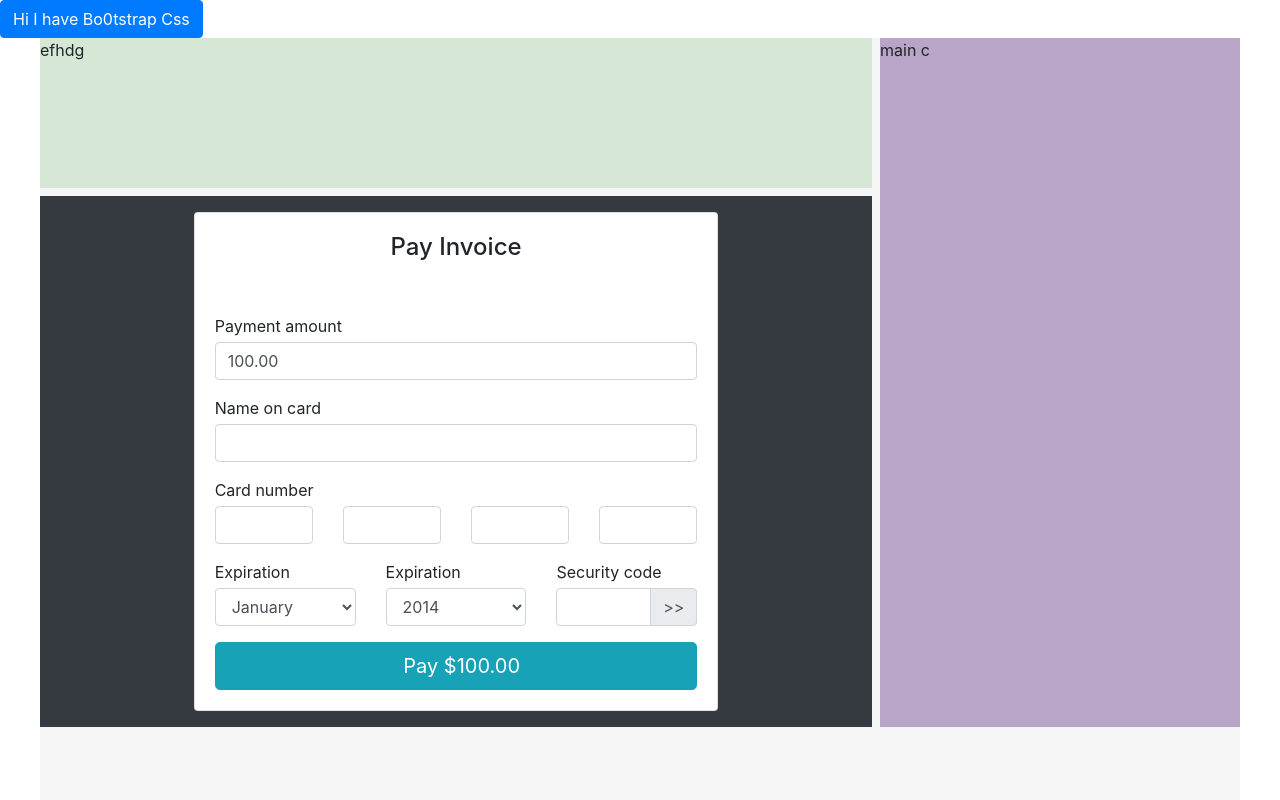
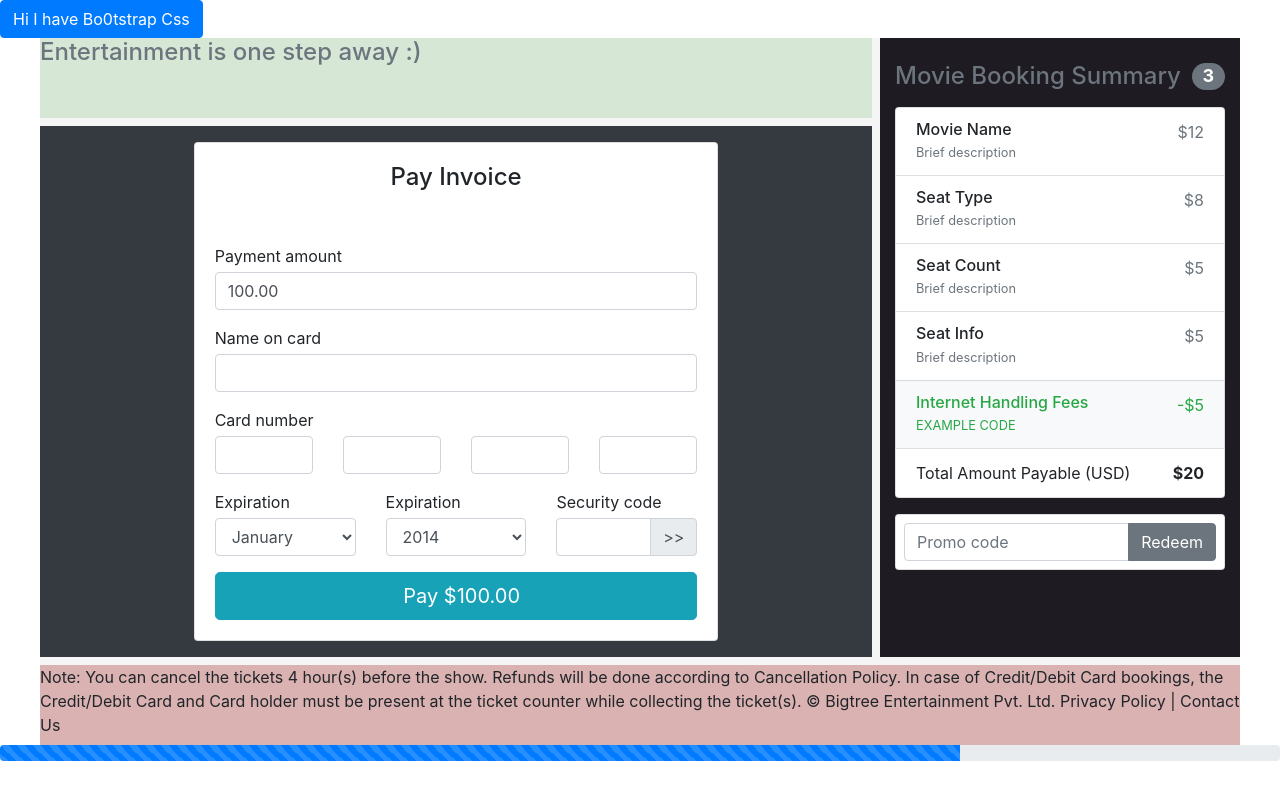
Before and after one commit to ashokaparna/web-project-bookmymovie, an Angular app in the folder BookMyMovie/: page / in a window 1280 px wide. Shown: the top 800 px of the page. Built offline with nearby package versions, Linux system fonts and the light colour scheme.

Commit message:
Order Summary Panel Included In Payment Form

```diff
--- a/BookMyMovie/src/app/payment/payment.component.html
+++ b/BookMyMovie/src/app/payment/payment.component.html
@@ -1,7 +1,12 @@
 <div class="mainc">
     <div class = "mainc_a">
 
-    efhdg
+
+          <h4 class="d-flex justify-content-between align-items-center mb-3">
+
+            <span class="text-muted">Entertainment is one step away :)</span>
+
+        </h4>
 
     </div>
     <div class = "mainc_b">
@@ -245,11 +250,81 @@
 
 
 
+<!-- Order Summary Side Panel -->
+<div class = "mainc_c">
 
-            <div class = "mainc_c">
-                main c
+
+<br>
+<div class="col-md-12 order-md-2 mb-4">
+        <h4 class="d-flex justify-content-between align-items-center mb-3">
+            <span class="text-muted">Movie Booking Summary</span>
+            <span class="badge badge-secondary badge-pill">3</span>
+        </h4>
+        <ul class="list-group mb-3">
+                <li class="list-group-item d-flex justify-content-between lh-condensed">
+                    <div>
+                        <h6 class="my-0">Movie Name</h6>
+                        <small class="text-muted">Brief description</small>
+                    </div>
+                    <span class="text-muted">$12</span>
+                </li>
+                <li class="list-group-item d-flex justify-content-between lh-condensed">
+                    <div>
+                        <h6 class="my-0">Seat Type</h6>
+                        <small class="text-muted">Brief description</small>
+                    </div>
+                    <span class="text-muted">$8</span>
+                </li>
+                <li class="list-group-item d-flex justify-content-between lh-condensed">
+                        <div>
+                            <h6 class="my-0">Seat Count</h6>
+                            <small class="text-muted">Brief description</small>
+                        </div>
+                        <span class="text-muted">$5</span>
+                    </li>
+                    <li class="list-group-item d-flex justify-content-between lh-condensed">
+                            <div>
+                                <h6 class="my-0">Seat Info</h6>
+                                <small class="text-muted">Brief description</small>
+                            </div>
+                            <span class="text-muted">$5</span>
+                        </li>
+                        <li class="list-group-item d-flex justify-content-between bg-light">
+                                <div class="text-success">
+                                    <h6 class="my-0">Internet Handling Fees</h6>
+                                    <small>EXAMPLE CODE</small>
+                                </div>
+                                <span class="text-success">-$5</span>
+                            </li>
+                            <li class="list-group-item d-flex justify-content-between">
+                                <span>Total Amount Payable (USD)</span>
+                                <strong>$20</strong>
+                            </li>
+                        </ul>
+                        <form class="card p-2">
+                            <div class="input-group">
+                                <input type="text" class="form-control" placeholder="Promo code">
+                                <div class="input-group-append">
+                                    <button type="submit" class="btn btn-secondary">Redeem</button>
+                                </div>
+                            </div>
+                        </form>
+                    </div>
+
+                    </div>
+                    <div class = "mainc_d">
+                        Note:
+                        You can cancel the tickets 4 hour(s) before the show. Refunds will be done according to Cancellation Policy.
+                        In case of Credit/Debit Card bookings, the Credit/Debit Card and Card holder must be present at the ticket counter while collecting the ticket(s).
+
+                        © Bigtree Entertainment Pvt. Ltd. Privacy Policy | Contact Us
+
+                    </div>
                     </div>
 
 
-
+                    <div class="progress">
+                        <div class="progress-bar progress-bar-striped progress-bar-animated" role="progressbar" aria-valuenow="75" aria-valuemin="0" aria-valuemax="100" style="width: 75%"></div>
+                      </div>
                     <br>
+                    <br>
--- a/BookMyMovie/src/app/payment/payment.component.scss
+++ b/BookMyMovie/src/app/payment/payment.component.scss
@@ -6,7 +6,8 @@ $grid__bp-md: 1200;
    grid-template-columns: 30% auto 30%;
    margin: 0 auto;
    background-color:whitesmoke;
-   grid-auto-rows: minmax(150px, auto);
+//   grid-auto-rows: minmax(150px, auto);
+grid-auto-rows: minmax(80px, auto);
    grid-gap: 8px;
 }
 
@@ -27,10 +28,57 @@ background-color:rgb(218, 178, 178);
 {
 grid-column: 3 / 4;
 grid-row: 1 / 4;
-background-color:rgb(184, 165, 199);
+background-color:rgb(31, 27, 34);
+}
+.mainc_d
+{
+grid-column: 1 / 4;
+grid-row: 4 / 5;
+background-color:rgb(218, 178, 178);
 }
 
+.gradient {
+    position: relative;
+}
+.gradient:after {
+    content: 'Gradient Text';
+    color:#000;
+    position: absolute;
+    top: 0;
+    left: 0;
+    z-index: -1;
+}
+.gradient h2 {
+    color: #117FB2;
+    -webkit-mask-box-image: -webkit-gradient(linear,
+                left top, left bottom,
+                color-stop(20%,rgba(0,0,0,1)),
+                color-stop(100%,rgba(0,0,0,0)));
+}
 
+//order summary
+.height {
+    min-height: 200px;
+}
 
+.icon {
+    font-size: 47px;
+    color: #5CB85C;
+}
 
-//another
+.iconbig {
+    font-size: 77px;
+    color: #5CB85C;
+}
+
+.table > tbody > tr > .emptyrow {
+    border-top: none;
+}
+
+.table > thead > tr > .emptyrow {
+    border-bottom: none;
+}
+
+.table > tbody > tr > .highrow {
+    border-top: 3px solid;
+}
```
